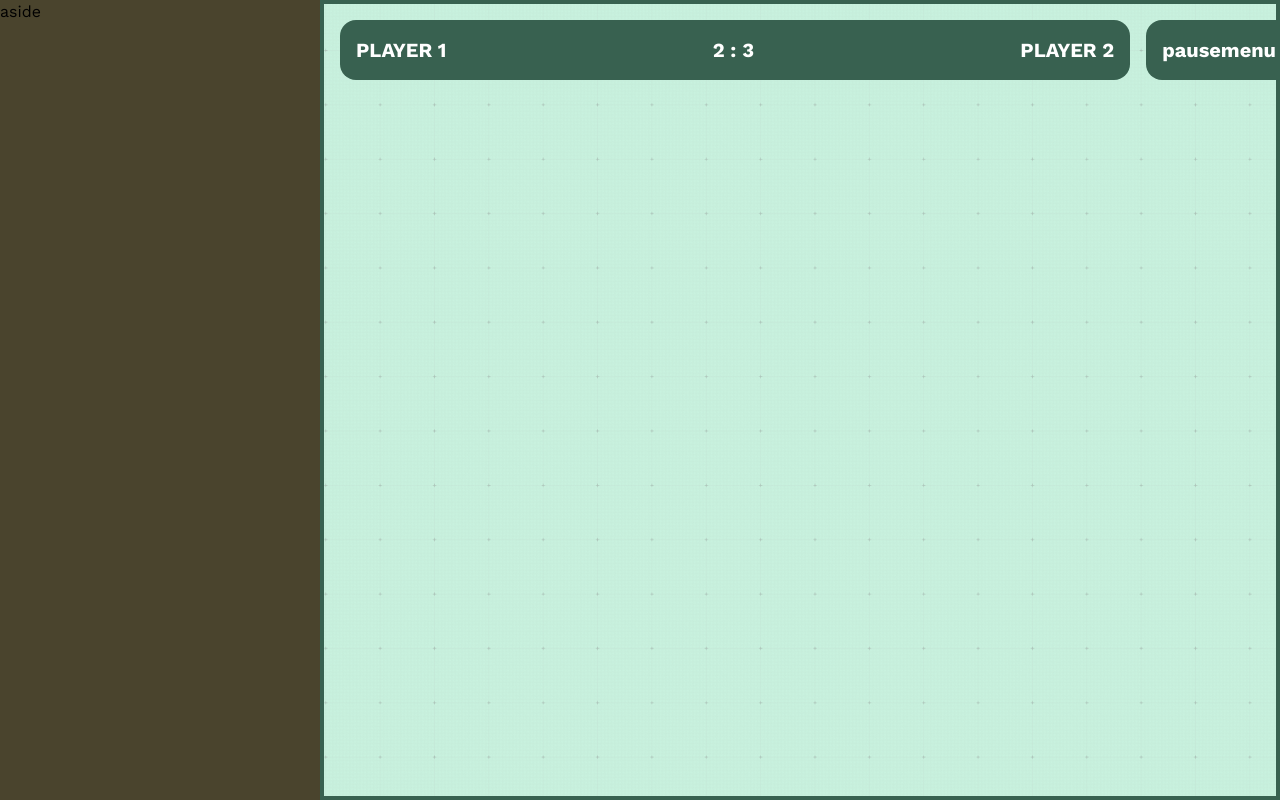
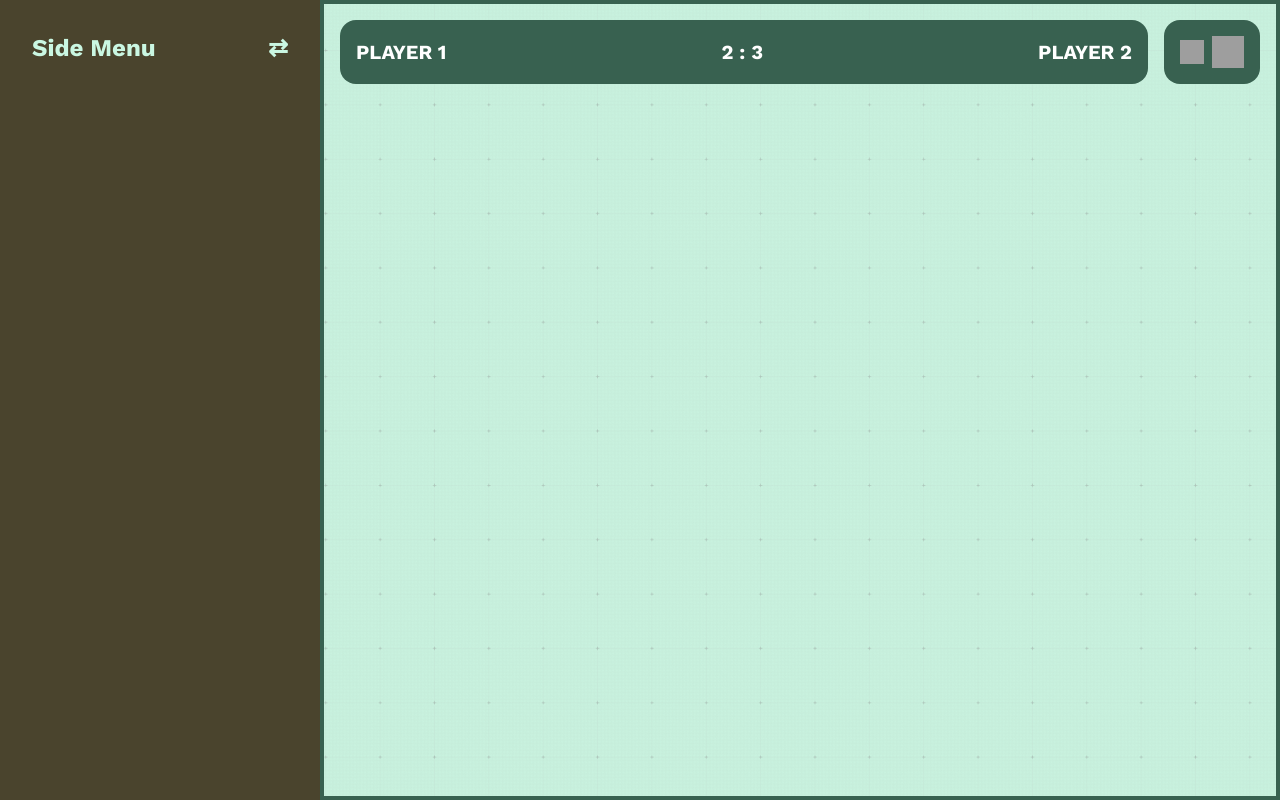
Before and after one commit to Potomoto17/Project-Tank-trouble, a SvelteKit app: page /game in a window 1280 px wide. Built offline with nearby package versions, Linux system fonts and the light colour scheme; grey boxes are pictures that could not be loaded.

Commit message:
desing additions + icons

```diff
--- a/src/routes/(GAME)/game/+page.svelte
+++ b/src/routes/(GAME)/game/+page.svelte
@@ -1,19 +1,59 @@
 <script lang="ts">
 	import type { PageData } from './$types';
+	let { data }: { data: PageData } = $props();
 
-	let { data }: { data: PageData } = $props();
+	let isAsideOpen = $state(true);
+
+	function toggleAside() {
+		isAsideOpen = !isAsideOpen;
+	}
 </script>
 
 <section class="gameBg bg-blueNyanza flex h-screen min-h-screen">
-	<aside class="bg-dabBrown2 h-full w-[25vw]">aside</aside>
-	<div class="border-hunterGreen relative h-full w-[75vw] border-4">
-		<header class="absolute m-4 flex w-full gap-4 text-xl font-bold text-white">
-			<div class="bg-hunterGreen flex w-full items-center justify-between rounded-2xl p-4">
-				<p>PLAYER 1</p>
-				<p>2 : 3</p>
-				<p>PLAYER 2</p>
+	<aside
+		class="bg-dabBrown2 text-blueNyanza h-full overflow-hidden py-8 font-bold transition-all duration-150 ease-in-out"
+		class:w-[0vw]={!isAsideOpen}
+		class:w-[25vw]={isAsideOpen}
+		class:opacity-0={!isAsideOpen}
+		class:opacity-100={isAsideOpen}
+		class:p-8={isAsideOpen}
+		class:py-0={!isAsideOpen}
+	>
+		<div class="flex justify-between text-2xl">
+			<h1>Side Menu</h1>
+			<button onclick={toggleAside} class="cursor-pointer">&RightArrowLeftArrow;</button>
+		</div>
+	</aside>
+
+	<button
+		onclick={toggleAside}
+		class:opacity-0={isAsideOpen}
+		class="bg-hunterGreen hover:bg-opacity-90 absolute top-6 left-0 z-10 cursor-pointer rounded-r-lg p-2 text-2xl text-white transition-all duration-150"
+	>
+		&RightArrowLeftArrow;
+	</button>
+
+	<div
+		class="border-hunterGreen relative h-full border-4 transition-all duration-150"
+		class:w-[100vw]={!isAsideOpen}
+		class:w-[75vw]={isAsideOpen}
+	>
+		<header class="absolute top-0 right-0 left-0 p-4">
+			<div class="flex gap-4 text-xl font-bold text-white">
+				<div class="bg-hunterGreen flex flex-1 items-center justify-between gap-2 rounded-2xl p-4">
+					<p>PLAYER 1</p>
+					<p>2 : 3</p>
+					<p>PLAYER 2</p>
+				</div>
+				<div class="bg-hunterGreen flex w-max items-center gap-2 rounded-2xl p-4">
+					<a class="transition-all duration-150 ease-in-out hover:opacity-80" href="/profile"
+						><img class="h-6 w-6" src="/src/lib/assets/ui/icons/ic_profile.png" alt="Profile" /></a
+					>
+					<a class="transition-all duration-150 ease-in-out hover:opacity-80" href="/pause"
+						><img class="h-8 w-8" src="/src/lib/assets/ui/icons/ic_pause.png" alt="Pause" /></a
+					>
+				</div>
 			</div>
-			<div class="bg-hunterGreen w-max rounded-2xl p-4">pausemenu</div>
 		</header>
 		<div class="mainUiasdasdasdasdasd"></div>
 	</div>
```
Also changed, not shown: src/lib/assets/ui/icons/ic_pause.png (added), src/lib/assets/ui/icons/ic_profile.png (added).
